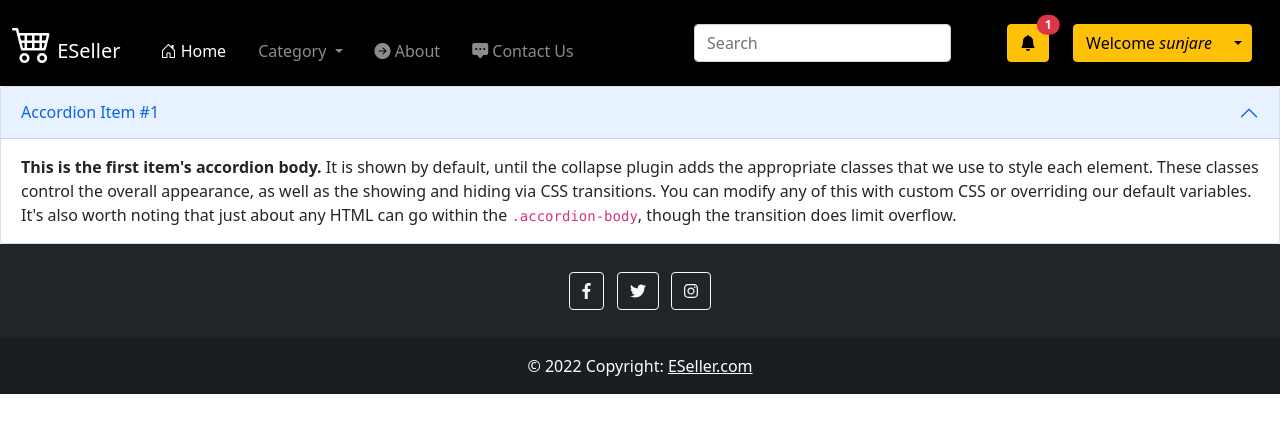
After one commit to Sunjaree/Eseller-Online-Shop, a Django app: page /replies_contact_admin in a window 1280 px wide. The commit adds this page. Shown: the top 433 px of the page. Run offline with Django 3.2, Linux system fonts and the light colour scheme; a user stored in the database is signed in; parts of the project's set-up code (start-up, migrations or seed data) failed here and were passed over; some libraries are stand-ins or nearby versions.

Commit message:
Previous Replies page created

```diff
--- a/ESeller/home/urls.py
+++ b/ESeller/home/urls.py
@@ -40,6 +40,7 @@ urlpatterns = [
     path("contact_admin",views.contact_admin, name='contact_admin'),
     path("sendEmails_contact_admin/<int:message_id>",views.sendEmails_contact_admin, name='sendEmails_contact_admin'),
     path("deleteEmails_contact_admin/<int:message_id>",views.deleteEmails_contact_admin, name='deleteEmails_contact_admin'),
+    path("replies_contact_admin",views.replies_contact_admin, name='replies_contact_admin'),
 
 
 
--- a/ESeller/home/views.py
+++ b/ESeller/home/views.py
@@ -75,10 +75,6 @@ def deleteEmails_contact_admin(request,message_id):
         return redirect("contact_admin")
 
 
-
-
-
-
 # Contact Admin
 @login_required(login_url='/login')
 def contact_admin(request):
@@ -90,6 +86,13 @@ def contact_admin(request):
 
     else:
         return render(request,'html_view_with_error',{"error" : "PERMISSION DENIED"})
+
+
+# View Sent Replies
+@login_required(login_url='/login')
+def replies_contact_admin(request):
+    if request.user.is_superuser :
+        return render(request,'replies_contact_admin.html')
 
 
 
--- /dev/null
+++ b/ESeller/templates/replies_contact_admin.html
@@ -0,0 +1,36 @@
+{% extends 'base.html' %}
+
+
+
+{% block title %}
+Replies
+{% endblock title %}
+
+
+
+
+{% block body %}
+
+
+
+<div class="accordion" id="accordionPanelsStayOpenReply">
+
+    <div class="accordion-item">
+      <h2 class="accordion-header" id="panelsStayOpen-headingOne">
+        <button class="accordion-button" type="button" data-bs-toggle="collapse" data-bs-target="#panelsStayOpen-collapseOne" aria-expanded="true" aria-controls="panelsStayOpen-collapseOne">
+          Accordion Item #1
+        </button>
+      </h2>
+      <div id="panelsStayOpen-collapseOne" class="accordion-collapse collapse show" aria-labelledby="panelsStayOpen-headingOne">
+        <div class="accordion-body">
+          <strong>This is the first item's accordion body.</strong> It is shown by default, until the collapse plugin adds the appropriate classes that we use to style each element. These classes control the overall appearance, as well as the showing and hiding via CSS transitions. You can modify any of this with custom CSS or overriding our default variables. It's also worth noting that just about any HTML can go within the <code>.accordion-body</code>, though the transition does limit overflow.
+        </div>
+      </div>
+    </div>
+
+
+  </div>
+
+
+
+  {% endblock body %}
```
Also changed, not shown: ESeller/templates/contact_admin.html (+7 -3 lines), ESeller/db.sqlite3.
